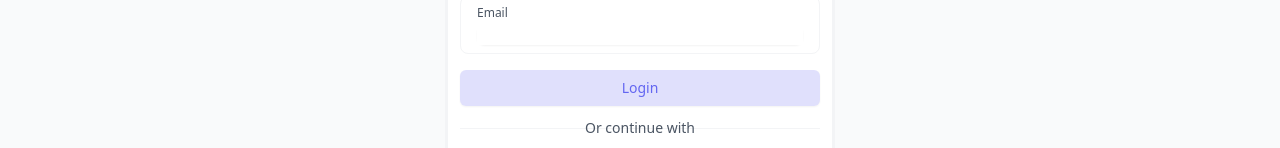
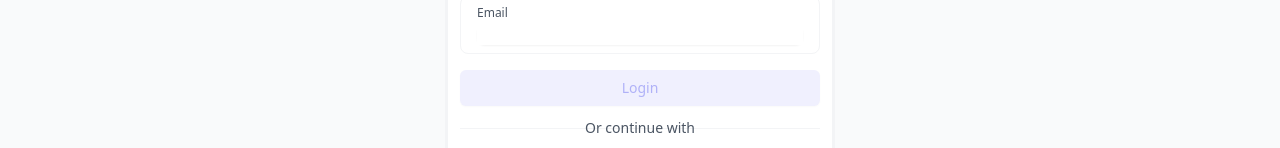
Before and after one commit to Venturh/zizzl, a Next.js app: page /auth/login in a window 1280 px wide. Shown: the part 276-424 px from the top of the page. Built offline with nearby package versions, Linux system fonts and the light colour scheme; no server answers.

Commit message:
disable email auth

```diff
--- a/src/components/ui/Form.tsx
+++ b/src/components/ui/Form.tsx
@@ -15,6 +15,7 @@ export interface FormProps<T extends FieldValues> extends Omit<ComponentProps<'f
 	onSubmit?: SubmitHandler<T>;
 	submitButtonText?: string;
 	headless?: boolean;
+	disabled?: boolean;
 }
 
 export default function Form<T extends FieldValues>({
@@ -26,6 +27,7 @@ export default function Form<T extends FieldValues>({
 	submitButtonText,
 	headless = false,
 	className,
+	disabled,
 	...rest
 }: FormProps<T>) {
 	const { isSubmitting } = form.formState;
@@ -38,7 +40,12 @@ export default function Form<T extends FieldValues>({
 						{children}
 					</fieldset>
 					{!headless && (
-						<Button className="w-full mt-4" type="submit" loading={isSubmitting}>
+						<Button
+							className="w-full mt-4"
+							type="submit"
+							disabled={disabled}
+							loading={isSubmitting}
+						>
 							{submitButtonText}
 						</Button>
 					)}
--- a/src/pages/api/auth/[...nextauth].ts
+++ b/src/pages/api/auth/[...nextauth].ts
@@ -2,7 +2,7 @@ import { NextApiRequest, NextApiResponse } from 'next';
 import NextAuth, { NextAuthOptions, User as NextAuthUser } from 'next-auth';
 import GithubProvider from 'next-auth/providers/github';
 import DiscordProvider from 'next-auth/providers/discord';
-import EmailProvider from 'next-auth/providers/email';
+// import EmailProvider from 'next-auth/providers/email';
 import { PrismaAdapter } from '@next-auth/prisma-adapter';
 
 import db from 'lib/prisma';
@@ -29,17 +29,17 @@ const createOptions = (req: NextApiRequest): NextAuthOptions => ({
 			clientId: process.env.DISCORD_CLIENT_ID,
 			clientSecret: process.env.DISCORD_CLIENT_SECRET,
 		}),
-		EmailProvider({
-			server: {
-				host: 'smtp.sendgrid.net',
-				port: '587',
-				auth: {
-					user: 'apikey',
-					pass: process.env.EMAIL_API_KEY,
-				},
-			},
-			from: process.env.EMAIL_FROM,
-		}),
+		// EmailProvider({
+		// 	server: {
+		// 		host: 'smtp.sendgrid.net',
+		// 		port: '587',
+		// 		auth: {
+		// 			user: 'apikey',
+		// 			pass: process.env.EMAIL_API_KEY,
+		// 		},
+		// 	},
+		// 	from: process.env.EMAIL_FROM,
+		// }),
 	],
 	secret: process.env.COOKIE_SECRET,
 
--- a/src/pages/auth/login.tsx
+++ b/src/pages/auth/login.tsx
@@ -39,8 +39,15 @@ function Login({}: NextAuthOptions) {
 						submitButtonText="Login"
 						form={form}
 						onSubmit={({ email }) => signIn('email', { email })}
+						disabled={true}
 					>
-						<Input label="Email" type="email" autoComplete="email" {...form.register('email')} />
+						<Input
+							disabled
+							label="Email"
+							type="email"
+							autoComplete="email"
+							{...form.register('email')}
+						/>
 					</Form>
 
 					<div className="relative mt-6">
```
